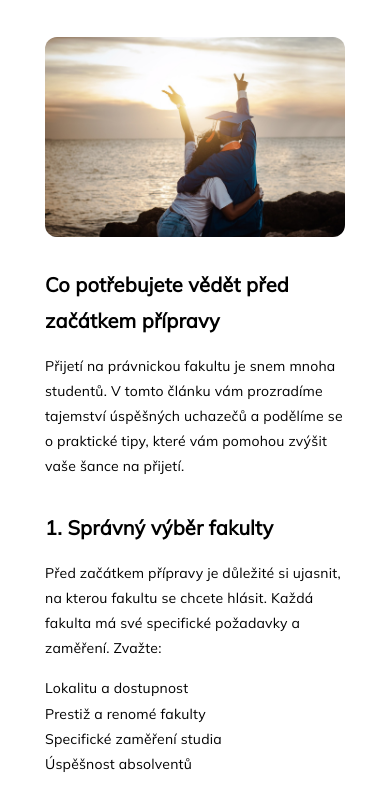
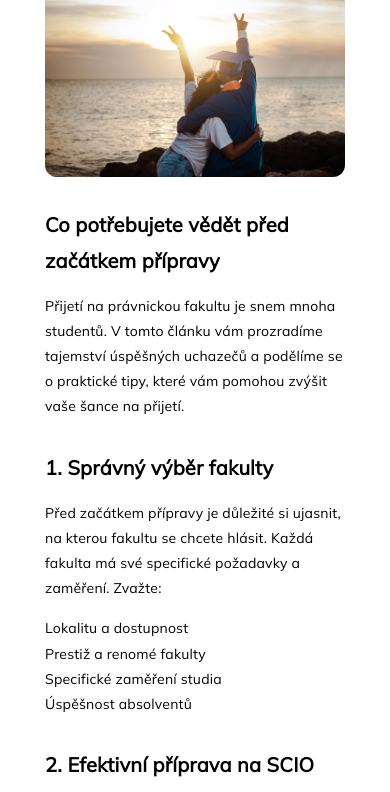
Before and after one commit to zsvkarty/zsvkarty.github.io, a website: page blog/tajemstvi-uspesneho-prijeti.html in a window 390 px wide. Shown: the part 401-1193 px from the top of the page. Drawn offline with nearby package versions, Linux system fonts and the light colour scheme.

Commit message:
padding bug fixed

```diff
--- a/assets/css/style.css
+++ b/assets/css/style.css
@@ -2687,7 +2687,6 @@ a {
 
 /* Blog Post Page Styles */
 .blog-post {
-  max-width: 800px;
   margin: 0 auto;
   padding: 40px 20px;
   margin-top: 80px; /* Add margin to account for fixed header */
@@ -2792,7 +2791,7 @@ a {
   }
 
   main {
-    padding-top: 60px; /* Add padding to main content area */
+    padding-top: 0;
   }
 
   .blog-post-header {
```
